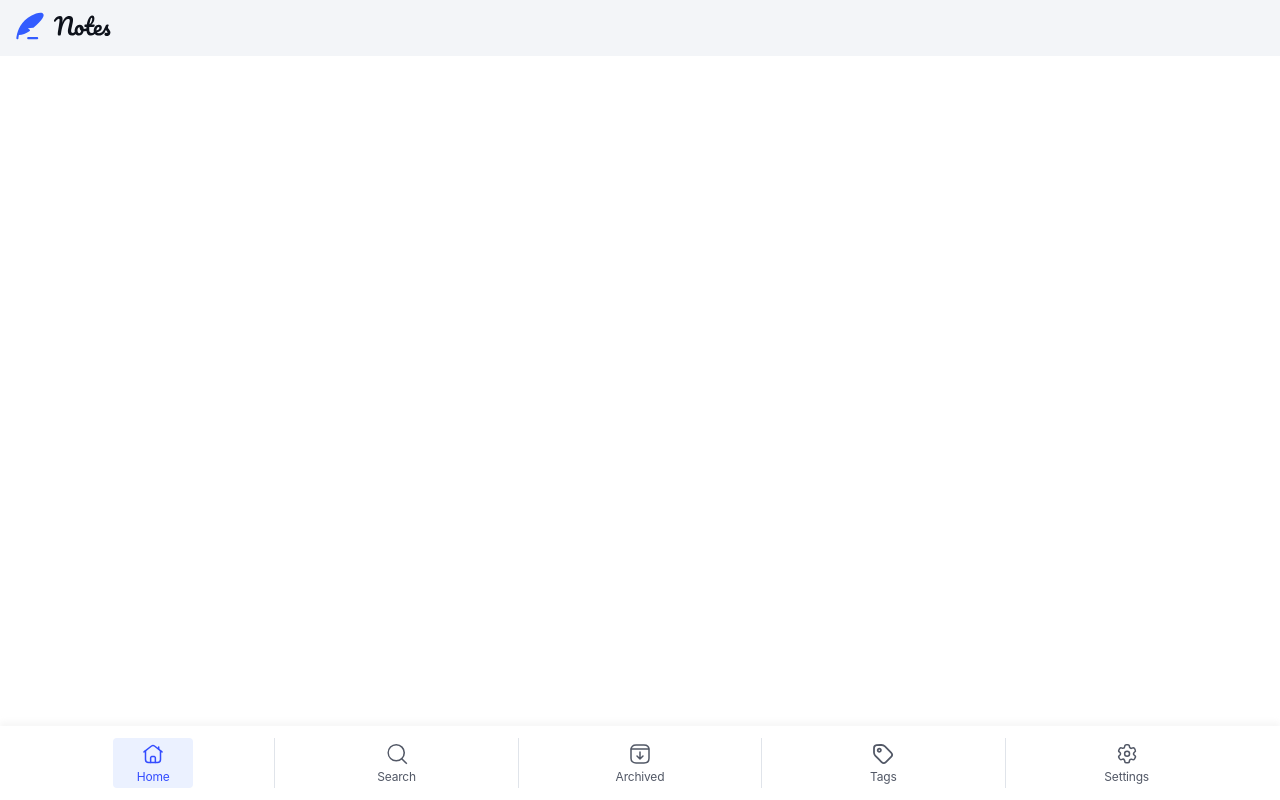
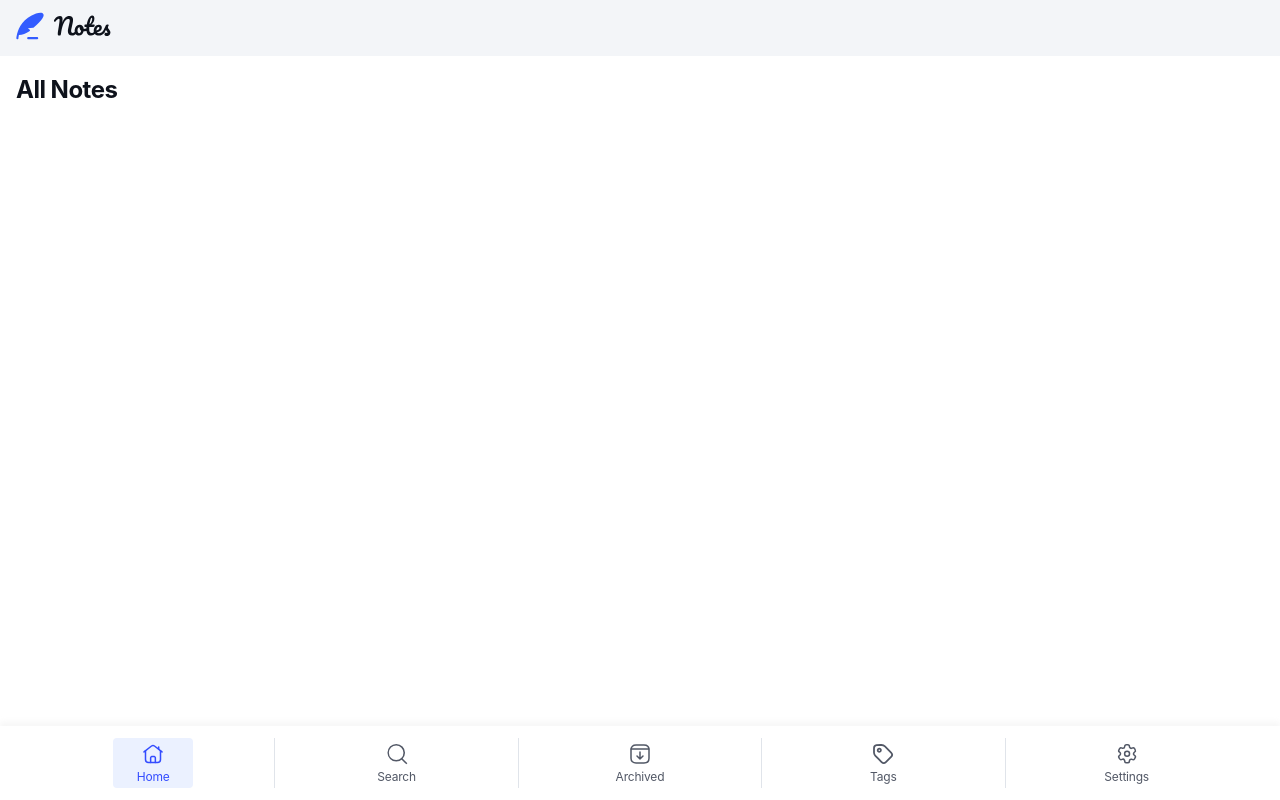
Before and after one commit to RicardoGeada/fm-note-taking-web-app, a React (Vite) app: page / in a window 1280 px wide. Built offline with nearby package versions, Linux system fonts and the light colour scheme; a web font is replaced by a local one.

Commit message:
feat(all-notes): add all-notes component, add routing

```diff
--- /dev/null
+++ b/src/pages/main/AllNotes/AllNotes.module.scss
@@ -0,0 +1,10 @@
+@use "./../../../fonts.scss";
+
+.all-notes {
+    padding: var(--spacing-250) var(--spacing-200);
+
+    &__headline {
+    color: var(--color-neutral-950);
+    @include fonts.apply-text-preset("1");
+}
+}
--- /dev/null
+++ b/src/pages/main/AllNotes/AllNotes.tsx
@@ -0,0 +1,9 @@
+import styles from "./AllNotes.module.scss";
+
+export default function AllNotes() {
+  return (
+    <div className={styles["all-notes"]}>
+      <h2 className={styles["all-notes__headline"]}>All Notes</h2>
+    </div>
+  );
+}
--- a/src/pages/main/Home/Home.tsx
+++ b/src/pages/main/Home/Home.tsx
@@ -1,3 +1,4 @@
+import { Outlet } from "react-router-dom";
 import MobileNav from "../../../components/MobileNav/MobileNav";
 import PageHeader from "../../../components/PageHeader/PageHeader";
 import styles from "./Home.module.scss";
@@ -6,7 +7,9 @@ function Home() {
   return (
     <div className={styles["layout"]}>
       <PageHeader className={styles["layout__header"]}/>
-      <main className={styles["layout__main"]}></main>
+      <main className={styles["layout__main"]}>
+        <Outlet />
+      </main>
       <MobileNav className={styles["layout__nav"]} />
     </div>
   );
```
Also changed, not shown: src/App.tsx (+6 -1 lines).
